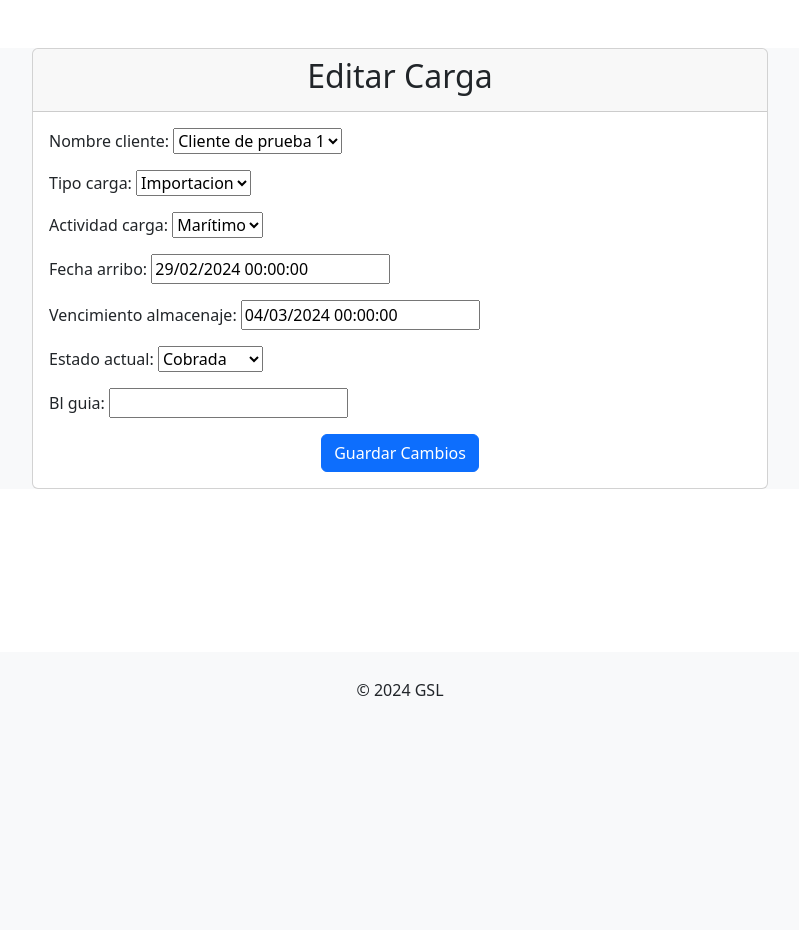
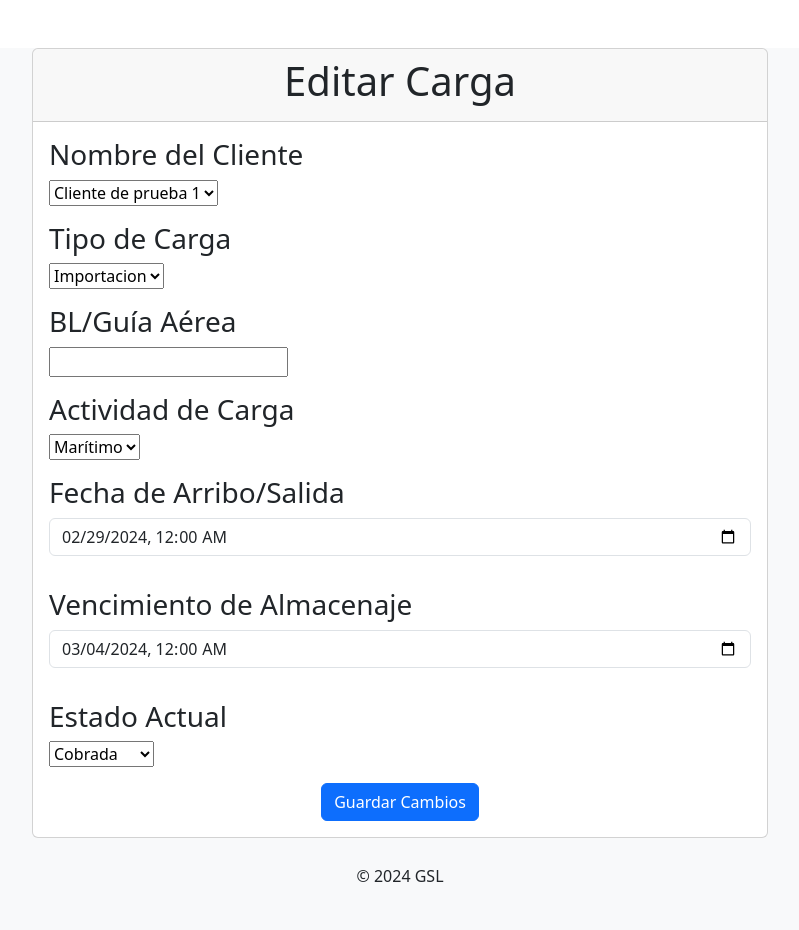
Before and after one commit to TAT00N/GSL, a Django app: page /gsl_cargo/carga/1/editar/ in a window 1280 px wide. Shown: the part 56-986 px from the top of the page, without its empty margins (240-1039 px from the left). Before the commit the page ends 752 px from the top, so only its background shows below. Run offline with Django 5.2, Linux system fonts and the light colour scheme; data comes from the database, SQL or seed files in the repository.

Commit message:
Project at EC2

```diff
--- a/gsl/settings.py
+++ b/gsl/settings.py
@@ -25,7 +25,7 @@ BASE_DIR = Path(__file__).resolve().parent.parent
 SECRET_KEY = 'django-insecure-!mo+7aija+rh14(0l06-6*++#2xw*z-4x4%5j-a6l8_a+ti@m8'
 
 # SECURITY WARNING: don't run with debug turned on in production!
-DEBUG = True
+DEBUG = False
 
 ALLOWED_HOSTS = ['*']
 
--- a/templates/gsl_cargo/editar_carga.html
+++ b/templates/gsl_cargo/editar_carga.html
@@ -1,6 +1,6 @@
 {% extends 'base.html' %}
 
-{% block title %}Editar/Crear Carga - GSL{% endblock %}
+{% block title %}Editar Carga - GSL{% endblock %}
 
 {% block content %}
 <div class="container mt-5 bg-light">
@@ -8,14 +8,43 @@
     <div class="col-md-8">
       <div class="card">
         <div class="card-header text-center text-dark">
-          <h2>{% if carga %}Editar Carga{% else %}Crear Nueva Carga{% endif %}</h2>
+          <h1>Editar Carga</h1>
         </div>
         <div class="card-body">
-          <form method="post" {% if carga %}action="{% url 'editar_carga' carga.id %}"{% else %}action="{% url 'crear_carga' %}"{% endif %}>
+          <form method="post" action="{% url 'editar_carga' carga.id %}" class="row g-3">
             {% csrf_token %}
-            {{ form.as_p }}
-            <div class="mt-3 d-flex justify-content-center">
-              <button type="submit" class="btn btn-primary">{% if carga %}Guardar Cambios{% else %}Crear Carga{% endif %}</button>
+            <div class="col-md-12">
+              <div class="form-group mb-3 d-flex flex-column align-items-start">
+                <h3 class="mb-2">Nombre del Cliente</h3>
+                {{ form.nombre_cliente }}
+              </div>
+              <div class="form-group mb-3 d-flex flex-column align-items-start">
+                <h3 class="mb-2">Tipo de Carga</h3>
+                {{ form.tipo_carga }}
+              </div>
+              <div class="form-group mb-3 d-flex flex-column align-items-start">
+                <h3 class="mb-2">BL/Guía Aérea</h3>
+                {{ form.bl_guia }}
+              </div>
+              <div class="form-group mb-3 d-flex flex-column align-items-start">
+                <h3 class="mb-2">Actividad de Carga</h3>
+                {{ form.actividad_carga }}
+              </div>
+              <div class="form-group mb-3 d-flex flex-column align-items-start">
+                <h3 class="mb-2">Fecha de Arribo/Salida</h3>
+                <input type="datetime-local" class="form-control mb-3 form-control-dark" id="id_fecha_arribo" name="fecha_arribo" value="{{ carga.fecha_arribo|date:'Y-m-d\TH:i' }}">
+              </div>
+              <div class="form-group mb-3 d-flex flex-column align-items-start">
+                <h3 class="mb-2">Vencimiento de Almacenaje</h3>
+                <input type="datetime-local" class="form-control mb-3 form-control-dark" id="id_vencimiento_almacenaje" name="vencimiento_almacenaje" value="{{ carga.vencimiento_almacenaje|date:'Y-m-d\TH:i' }}">
+              </div>
+              <div class="form-group mb-3 d-flex flex-column align-items-start">
+                <h3 class="mb-2">Estado Actual</h3>
+                {{ form.estado_actual }}
+              </div>
+              <div class="mt-3 d-flex justify-content-center">
+                <button type="submit" class="btn btn-primary">Guardar Cambios</button>
+              </div>
             </div>
           </form>
         </div>
--- a/templates/gsl_cargo/lista_cargas.html
+++ b/templates/gsl_cargo/lista_cargas.html
@@ -39,7 +39,7 @@
                 <td>{{ carga.fecha_creacion }}</td>
                 <td>{{ carga.nombre_cliente }}</td>
                 <td>{{ carga.get_tipo_carga_display }}</td>
-                <td>{{ carga.get_bl_guia }}</td>
+                <td>{{ carga.bl_guia  }}</td>
                 <td>{{ carga.get_actividad_carga_display }}</td>
                 <td>{{ carga.fecha_arribo }}</td>
                 <td>{{ carga.vencimiento_almacenaje }}</td>
```
Also changed, not shown: media/papeleria_cargos/1/Screenshot_2024-01-28_215742.png (added), 1 other file.
